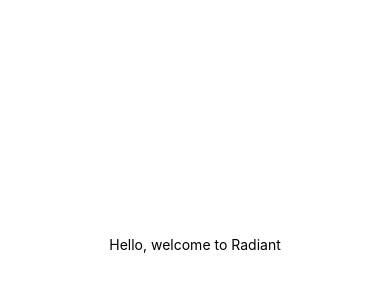
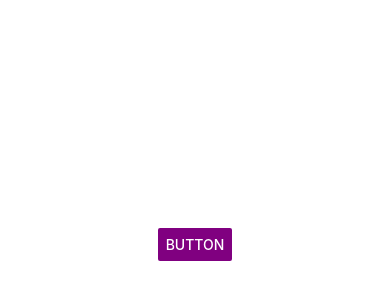
Before and after one commit to 7amadamada/Mental-Health-App, a React Native app: screen / in a window 390 px wide. Shown: the part 178-478 px from the top of the page. Built offline with nearby package versions, Linux system fonts and the light colour scheme.

Commit message:
created a server file in the backend folder

```diff
--- a/App.js
+++ b/App.js
@@ -1,15 +1,29 @@
 import { StatusBar } from 'expo-status-bar';
-import { StyleSheet, Text, View } from 'react-native';
+import {
+  StyleSheet,
+   Text,
+    View,
+    TouchableHighlight,
+    Alert,
+    Image,
+    SafeAreaView,
+    Button,
+  } from 'react-native';
 
 export default function App() {
   console.log('App component is rendering' );
+  console.log(require('./assets/icon.png'));
 
 
   return (
-    <View style={styles.container}>
-      <Text>Hello, welcome to Radiant</Text>
-      <StatusBar style="auto" />
-    </View>
+    <SafeAreaView style={styles.container}>
+      <Button
+      color={"purple"}
+      title= "button"
+       onPress={() =>
+        Alert.prompt("my title", "my message", (text) => console.log(text))
+       }/>
+    </SafeAreaView>
   );
 }
 
--- a/package.json
+++ b/package.json
@@ -10,8 +10,12 @@
     "web": "expo start --web"
   },
   "dependencies": {
+    "axios": "^1.9.0",
     "expo": "~53.0.9",
     "expo-status-bar": "~2.2.3",
+    "express": "^5.1.0",
+    "mongoose": "^8.15.0",
+    "pg": "^8.16.0",
     "react": "19.0.0",
     "react-native": "0.79.2"
   },
```
Also changed, not shown: 2 other files (tests, documents, lock files or other folders).
